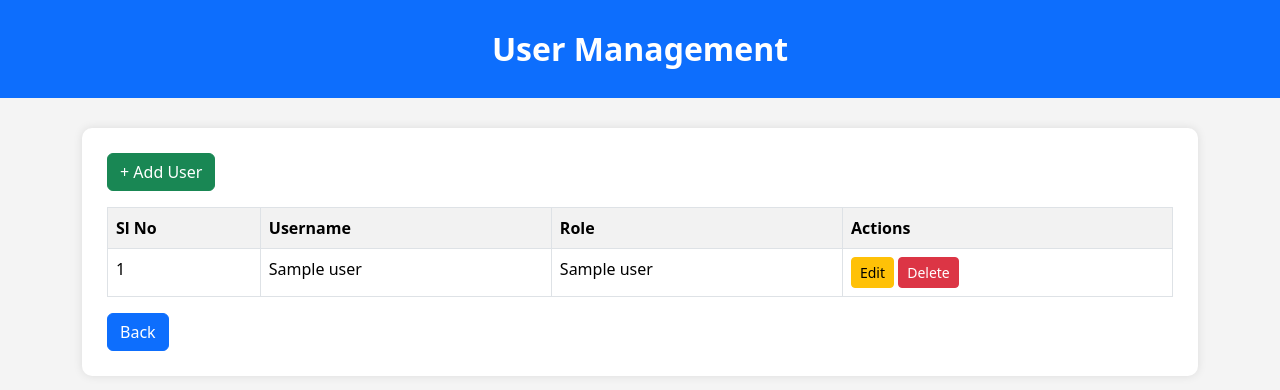
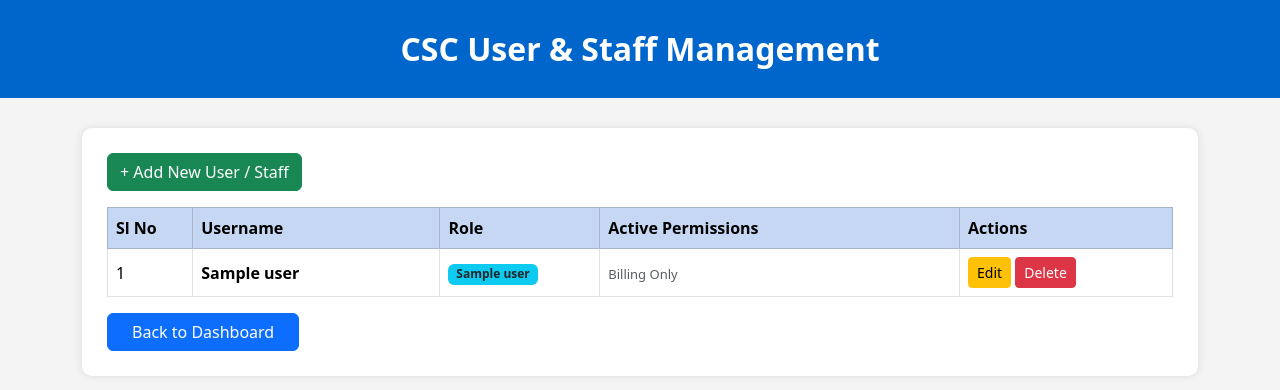
Before and after one commit to Akshayabill/csc-billing, a Flask app: template templates/users.html in a window 1280 px wide. Shown: the top 390 px of the page. Run offline with Flask 3, Linux system fonts and the light colour scheme; the template is opened without the code that fills it: most values are stand-ins (such as "Sample title", 1, 10 or a date in 2020); some libraries are stand-ins or nearby versions.

Commit message:
Update users.html

```diff
--- a/templates/users.html
+++ b/templates/users.html
@@ -11,7 +11,7 @@
         }
 
         .header{
-            background:#0d6efd;
+            background:#0066cc; /* CSC Blue Theme */
             color:white;
             padding:25px;
             text-align:center;
@@ -26,13 +26,22 @@
             border-radius:10px;
             box-shadow:0 0 10px rgba(0,0,0,.1);
         }
+        .badge-perm {
+            background-color: #e9ecef;
+            color: #495057;
+            margin-right: 4px;
+            padding: 4px 8px;
+            border-radius: 4px;
+            font-size: 12px;
+            display: inline-block;
+        }
     </style>
 
 </head>
 <body>
 
 <div class="header">
-    User Management
+    CSC User & Staff Management
 </div>
 
 <div class="container">
@@ -40,43 +49,53 @@
     <div class="card-box">
 
         <a href="/add_user" class="btn btn-success mb-3">
-            + Add User
+            + Add New User / Staff
         </a>
 
-        <table class="table table-bordered table-striped">
+        <table class="table table-bordered table-striped align-middle">
 
-            <tr>
-                <th>Sl No</th>
+            <tr class="table-primary">
+                <th style="width: 8%;">Sl No</th>
                 <th>Username</th>
-                <th>Role</th>
-                <th>Actions</th>
+                <th style="width: 15%;">Role</th>
+                <th>Active Permissions</th>
+                <th style="width: 20%;">Actions</th>
             </tr>
 
             {% for user in users %}
 
             <tr>
                 <td>{{ loop.index }}</td>
-                <td>{{ user[1] }}</td>
-                <td>{{ user[2] }}</td>
+                <td><b>{{ user[1] }}</b></td>
                 <td>
+                    <span class="badge {% if user[3] == 'ADMIN' %}bg-danger{% else %}bg-info text-dark{% endif %}">
+                        {{ user[3] }}
+                    </span>
+                </td>
+                <td>
+                    {% if user[3] == 'ADMIN' %}
+                        <span class="badge bg-success">All Access (System Admin)</span>
+                    {% else %}
+                        {% if user[7] %}
+                            <span class="badge bg-danger">Full Access</span>
+                        {% else %}
+                            {% if user[4] %}<span class="badge-perm">Reports</span>{% endif %}
+                            {% if user[5] %}<span class="badge-perm">Services</span>{% endif %}
+                            {% if user[6] %}<span class="badge-perm">Expenses</span>{% endif %}
+                            {% if not user[4] and not user[5] and not user[6] %}
+                                <span class="text-muted" style="font-size: 13px;">Billing Only</span>
+                            {% endif %}
+                        {% endif %}
+                    {% endif %}
+                </td>
+                <td>
+                    <a href="/edit_user/{{ user[0] }}" class="btn btn-warning btn-sm">Edit</a>
 
-                    <a
-                        href="/edit_user/{{ user[0] }}"
-                        class="btn btn-warning btn-sm">
-                        Edit
-                    </a>
-
-                    {% if user[1].lower() != "admin" and user[2].upper() != "ADMIN" %}
-
-                    <a
-                        href="/delete_user/{{ user[0] }}"
-                        class="btn btn-danger btn-sm"
-                        onclick="return confirm('Delete this user?')">
+                    {% if user[1].lower() != "admin" and user[3].upper() != "ADMIN" %}
+                    <a href="/delete_user/{{ user[0] }}" class="btn btn-danger btn-sm" onclick="return confirm('Are you sure you want to delete this staff user?')">
                         Delete
                     </a>
-
                     {% endif %}
-
                 </td>
             </tr>
 
@@ -84,8 +103,8 @@
 
         </table>
 
-        <a href="/dashboard" class="btn btn-primary">
-            Back
+        <a href="/dashboard" class="btn btn-primary px-4">
+            Back to Dashboard
         </a>
 
     </div>
```
